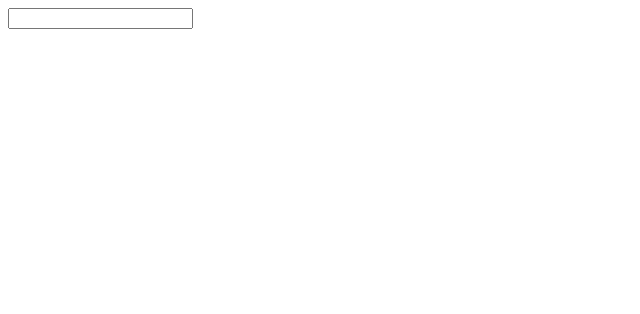
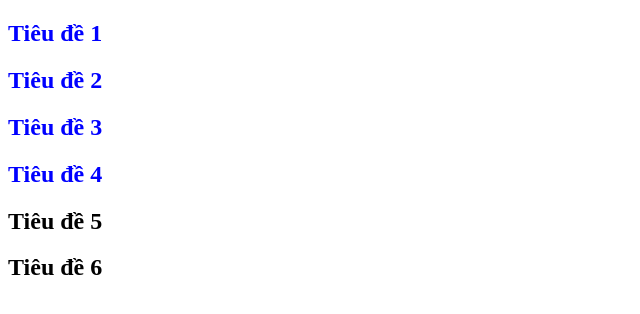
Before and after one commit to TrinhDinhHoang29/Bai-test, a plain HTML site: page index.html in a window 1280 px wide. Shown: the whole page, without its empty margins (0-640 px from the left). Drawn offline with Linux system fonts and the light colour scheme.

Commit message:
Đã hoàn thành

```diff
--- a/index.html
+++ b/index.html
@@ -4,9 +4,30 @@
     <meta charset="UTF-8">
     <meta name="viewport" content="width=device-width, initial-scale=1.0">
     <title>Document</title>
+    <style>
+       /* .notification {
+  background-color: #66b347;
+  display: inline-block;
+  position: fixed;
+  top: 10px;
+  right: 10px;
+  padding: 10px 20px;
+  border-radius: 8px;
+} */
+
+    </style>
 </head>
 <body>
-    <input id="hoang" type="text">
+    <!-- <div id="notification" class="notification">
+          Thông báo...
+        </div> -->
+        <h2 class="title">Tiêu đề 1</h2>
+<h2 class="title">Tiêu đề 2</h2>
+<h2 class="title">Tiêu đề 3</h2>
+<h2 class="title">Tiêu đề 4</h2>
+
+<h2 class="title-2">Tiêu đề 5</h2>
+<h2 class="title-2">Tiêu đề 6</h2>
 </body>
 </html>
 <script src="test.js"></script>
--- a/test.js
+++ b/test.js
@@ -1,4 +1,25 @@
-let classHoang=document.querySelector("#hoang");
-classHoang.onkeydown=(event)=>{
-console.log(event.key)
-}
+
+//  function setASD(){
+//     var opacity=10;
+//         let notification = document.getElementById("notification");
+
+//     let anThongBao=setInterval(()=>{
+//         if(opacity<=0){
+//             clearInterval(anThongBao);
+//             notification.style.display='none';
+//         }
+//         else
+//            {
+//             notification.style.opacity=opacity;
+//             opacity-=1;
+//         }
+
+//     },100)
+//  }
+
+
+// // setTimeout(setASD,2000);
+//         let notification = document.getElementById("notification");
+//         notification.innerHTML="Nội dung mới";
+let titles=document.querySelectorAll('.title');
+titles.forEach(element=>element.style.color='blue');
```
